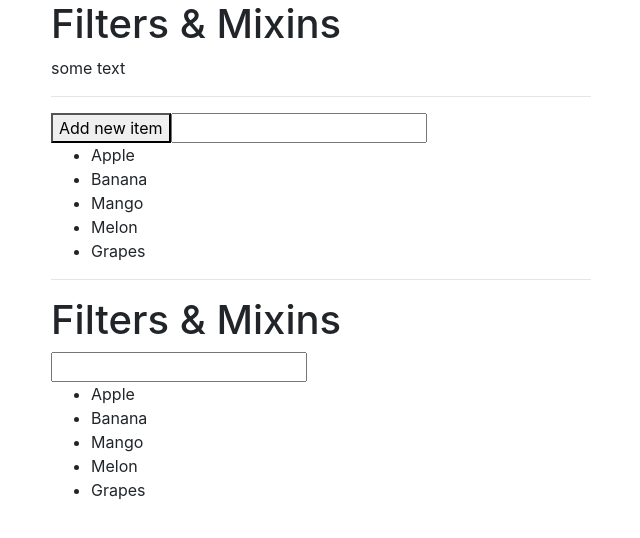
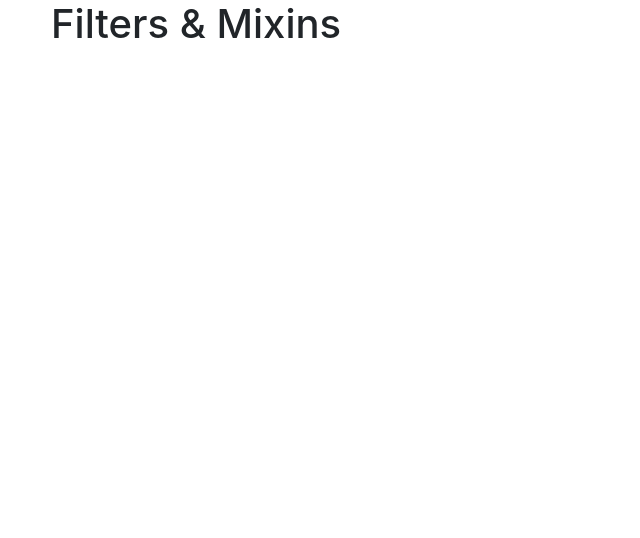
Before and after one commit to AdamKokoszka/Vue-Udemy-Course, a Vue app: page / in a window 1280 px wide. Shown: the top 538 px of the page, without its empty margins (34-674 px from the left). Built offline with nearby package versions, Linux system fonts and the light colour scheme.

Commit message:
Start FiltersMixins Practice

```diff
--- a/src/App.vue
+++ b/src/App.vue
@@ -3,41 +3,27 @@
         <div class="row">
             <div class="col-xs-12 col-sm-8 col-sm-offset-2 col-md-6 col-md-offset-3">
                 <h1>Filters & Mixins</h1>
-                <p>{{ text | upperCase | lowercase}}</p>
-                <hr>
-                <button @click="fruits.push('Berries')">Add new item</button>
-                <input type="text" v-model="filterText">
-                <ul>
-                  <li v-for="fruit in filteredFruits">{{ fruit}}</li>
-                </ul>
-                <hr>
-                <list></list>
+                <!-- Exercise 1) -->
+                <!-- Build a local Filter which reverses the Text it is applied on -->
+
+                <!-- Exercise 2 -->
+                <!-- Build a global Filter which counts the length of a word and it appends it -->
+                <!-- Like this: "Test" => Gets Filtered to => "Test (4)" -->
+
+                <!-- Exercise 3 -->
+                <!-- Do the same as in Exercises 1 & 2, now with Computed Properties -->
+
+                <!-- Exercise 4 -->
+                <!-- Share the Computed Property rebuilding Exercise 2 via a Mixin -->
             </div>
         </div>
     </div>
 </template>
 
 <script>
-  import { fruitMixin } from './fruitMixin'
-  import List from './List.vue'
     export default {
-      mixins: [fruitMixin],
-      data(){
-        return{
-          text: 'Some text',
-        }
-      },
-      filters: {
-        upperCase(value){
-          return value.toUpperCase();
-        }
-      },
-      components: {
-        List
-      }
     }
 </script>
 
 <style>
-
 </style>
--- a/src/List.vue
+++ /dev/null
@@ -1,24 +0,0 @@
-<template>
-  <div>
-      <h1>Filters & Mixins</h1>
-      <input type="text" v-model="filterText">
-      <ul>
-        <li v-for="fruit in filteredFruits">{{ fruit}}</li>
-      </ul>
-  </div>
-</template>
-
-<script>
-  import { fruitMixin } from './fruitMixin'
-  export default {
-    mixins: [fruitMixin],
-    created(){
-      console.log('Created inside List');
-    }
-  }
-
-</script>
-
-<style>
-
-</style>
--- a/src/fruitMixin.js
+++ /dev/null
@@ -1,18 +0,0 @@
-export const fruitMixin = {
-  data() {
-      return {
-        fruits: ['Apple', 'Banana', 'Mango', 'Melon', 'Grapes'],
-        filterText: ''
-      }
-    },
-    computed: {
-      filteredFruits() {
-        return this.fruits.filter((element) => {
-          return element.match(this.filterText);
-        });
-      }
-    },
-  created(){
-    console.log("Created!");
-  }
-}
--- a/src/main.js
+++ b/src/main.js
@@ -2,14 +2,16 @@
 import App from './App.vue'
 import '../node_modules/bootstrap/dist/css/bootstrap.min.css'
 
-Vue.filter('lowercase', function(value){
-  return value.toLowerCase();
+Vue.filter('to-lowercase', function(value) {
+    return value.toLowerCase();
 });
+
 Vue.mixin({
-  created(){
-    console.log('Global Mixin - Created Hook');
-  }
+    created() {
+        console.log('Global Mixin - Created Hook');
+    }
 });
+
 new Vue({
   el: '#app',
   render: h => h(App)
```
